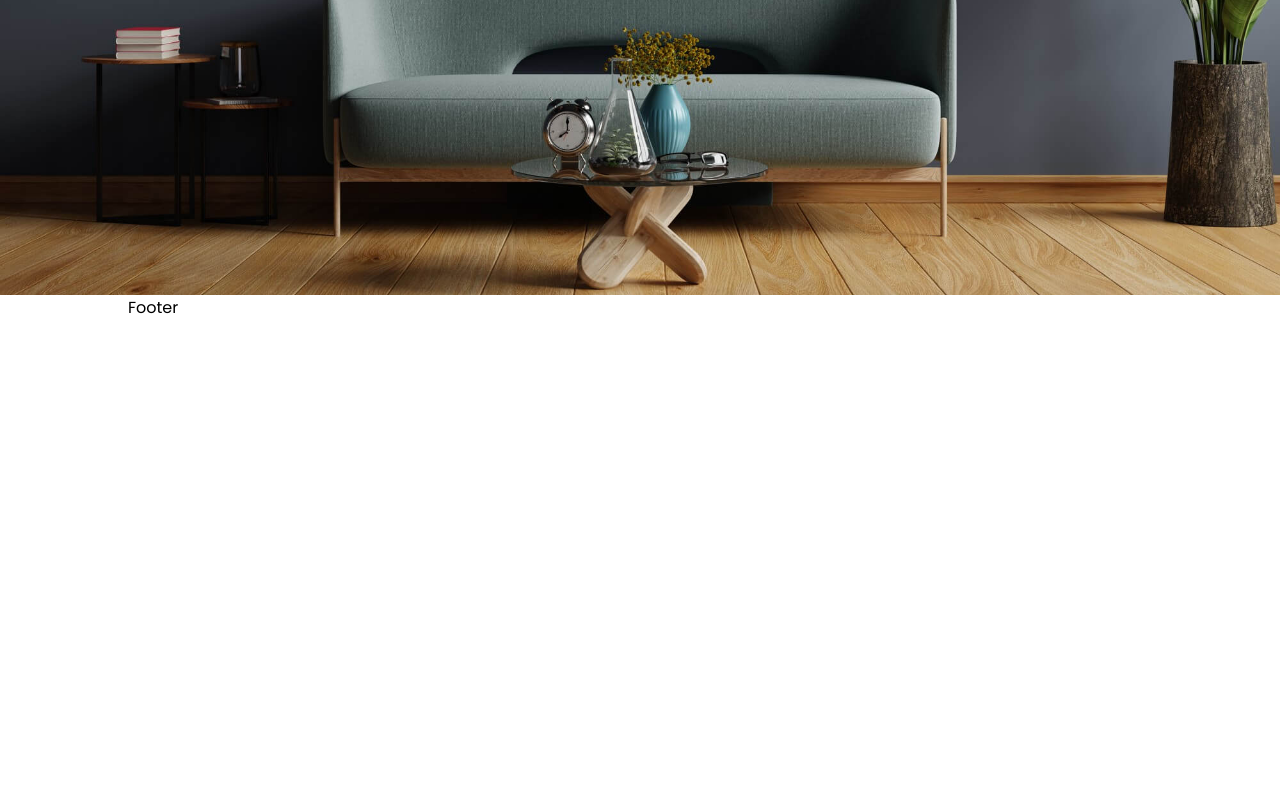
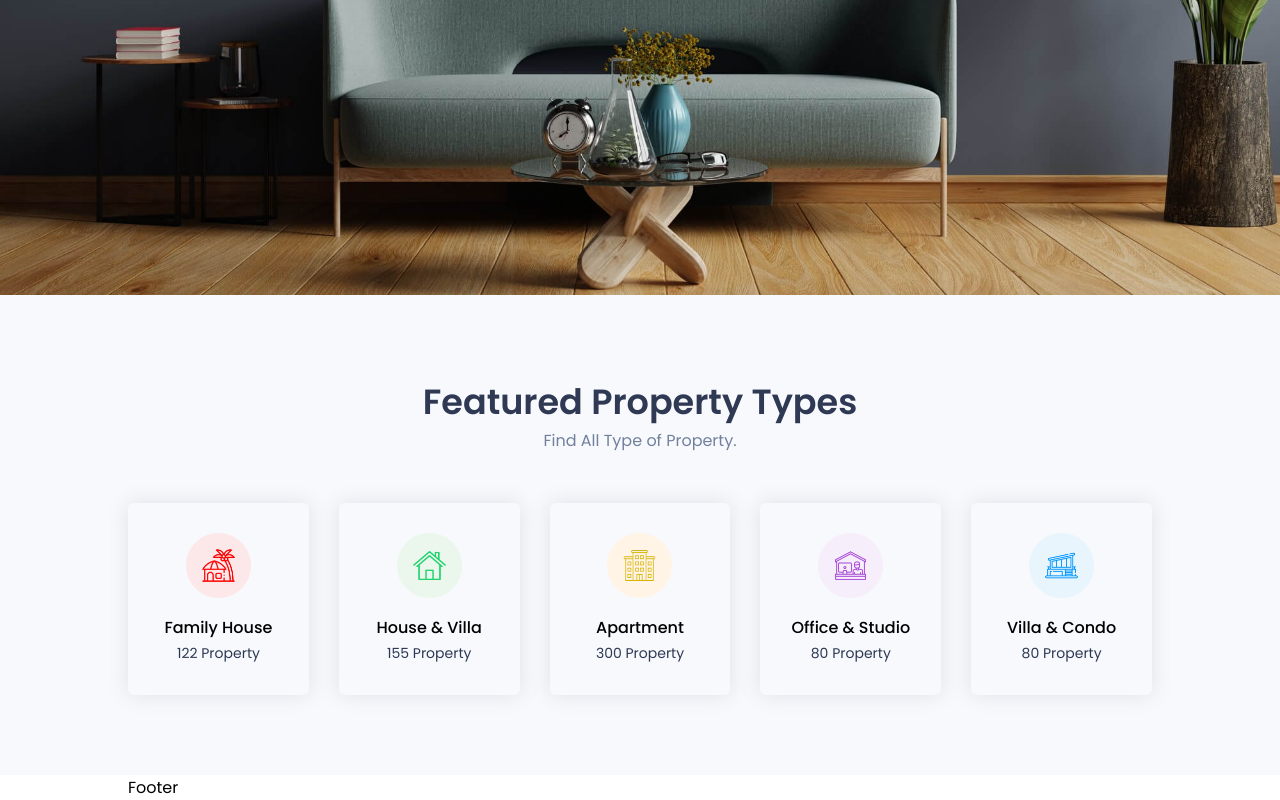
Before and after one commit to danhbui1998/react-landing-page, a React (Create React App) app: page / in a window 1280 px wide. Shown: the part 505-1305 px from the top of the page. Before the commit the page ends 825 px from the top, so only its background shows below. Built offline with nearby package versions, Linux system fonts and the light colour scheme.

Commit message:
#5. Xây dựng phần Featured

```diff
--- a/src/App.scss
+++ b/src/App.scss
@@ -27,3 +27,7 @@ input {
     border: none;
     outline: none;
 }
+
+section {
+    padding: 80px 0;
+}
--- a/src/assets/data/Data.js
+++ b/src/assets/data/Data.js
@@ -1,318 +1,375 @@
+import featured1 from '../images/hero/h1.png';
+import featured2 from '../images/hero/h2.png';
+import featured3 from '../images/hero/h3.png';
+import featured4 from '../images/hero/h4.png';
+import featured5 from '../images/hero/h6.png';
+
 export const nav = [
     {
-    text: "home",
-    path: "/",
+        text: 'home',
+        path: '/',
     },
     {
-    text: "about",
-    path: "/about",
+        text: 'about',
+        path: '/about',
     },
     {
-    text: "services",
-    path: "/services",
+        text: 'services',
+        path: '/services',
     },
     {
-    text: "blog",
-    path: "/blog",
+        text: 'blog',
+        path: '/blog',
     },
     {
-    text: "pricing",
-    path: "/pricing",
+        text: 'pricing',
+        path: '/pricing',
     },
     {
-    text: "contact",
-    path: "/contact",
+        text: 'contact',
+        path: '/contact',
     },
-]
+];
 export const featured = [
     {
-    cover: "../images/hero/h1.png",
-    name: "Family House",
-    total: "122 Property",
+        avatar: featured1,
+        name: 'Family House',
+        total: '122 Property',
     },
     {
-    cover: "../images/hero/h2.png",
-    name: "House & Villa",
-    total: "155 Property",
+        avatar: featured2,
+        name: 'House & Villa',
+        total: '155 Property',
     },
     {
-    cover: "../images/hero/h3.png",
-    name: "Apartment",
-    total: "300 Property",
+        avatar: featured3,
+        name: 'Apartment',
+        total: '300 Property',
     },
     {
-    cover: "../images/hero/h4.png",
-    name: "Office & Studio",
-    total: "80 Property",
+        avatar: featured4,
+        name: 'Office & Studio',
+        total: '80 Property',
     },
     {
-    cover: "../images/hero/h6.png",
-    name: "Villa & Condo",
-    total: "80 Property",
+        avatar: featured5,
+        name: 'Villa & Condo',
+        total: '80 Property',
     },
-]
+];
 export const list = [
     {
         id: 1,
-    cover: "../images/list/p-1.png",
-    name: "Red Carpet Real Estate",
-    location: "210 Zirak Road, Canada",
-    category: "For Rent",
-    price: "$3,700",
-    type: "Apartment",
+        cover: '../images/list/p-1.png',
+        name: 'Red Carpet Real Estate',
+        location: '210 Zirak Road, Canada',
+        category: 'For Rent',
+        price: '$3,700',
+        type: 'Apartment',
     },
     {
         id: 2,
-    cover: "../images/list/p-2.png",
-    name: "Fairmount Properties",
-    location: "5698 Zirak Road, NewYork",
-    category: "For Sale",
-    price: "$9,750",
-    type: "Condos",
+        cover: '../images/list/p-2.png',
+        name: 'Fairmount Properties',
+        location: '5698 Zirak Road, NewYork',
+        category: 'For Sale',
+        price: '$9,750',
+        type: 'Condos',
     },
     {
         id: 3,
-    cover: "../images/list/p-7.png",
-    name: "The Real Estate Corner",
-    location: "5624 Mooker Market, USA",
-    category: "For Rent",
-    price: "$5,860",
-    type: "Offices",
+        cover: '../images/list/p-7.png',
+        name: 'The Real Estate Corner',
+        location: '5624 Mooker Market, USA',
+        category: 'For Rent',
+        price: '$5,860',
+        type: 'Offices',
     },
     {
         id: 4,
-    cover: "../images/list/p-4.png",
-    name: "Herringbone Realty",
-    location: "5621 Liverpool, London",
-    category: "For Sale",
-    price: "$7,540",
-    type: "Homes & Villas",
+        cover: '../images/list/p-4.png',
+        name: 'Herringbone Realty',
+        location: '5621 Liverpool, London',
+        category: 'For Sale',
+        price: '$7,540',
+        type: 'Homes & Villas',
     },
     {
         id: 5,
-    cover: "../images/list/p-5.png",
-    name: "Brick Lane Realty",
-    location: "210 Montreal Road, Canada",
-    category: "For Rent",
-    price: "$4,850",
-    type: "Commercial",
+        cover: '../images/list/p-5.png',
+        name: 'Brick Lane Realty',
+        location: '210 Montreal Road, Canada',
+        category: 'For Rent',
+        price: '$4,850',
+        type: 'Commercial',
     },
     {
         id: 6,
-    cover: "../images/list/p-6.png",
-    name: "Banyon Tree Realty",
-    location: "210 Zirak Road, Canada",
-    category: "For Sale",
-    price: "$2,742",
-    type: "Apartment",
+        cover: '../images/list/p-6.png',
+        name: 'Banyon Tree Realty',
+        location: '210 Zirak Road, Canada',
+        category: 'For Sale',
+        price: '$2,742',
+        type: 'Apartment',
     },
-]
+];
 export const awards = [
     {
-    icon: <i class='fa-solid fa-trophy'></i>,
-    num: "32 M	",
-    name: "Blue Burmin Award",
+        icon: <i class="fa-solid fa-trophy"></i>,
+        num: '32 M	',
+        name: 'Blue Burmin Award',
     },
     {
-    icon: <i class='fa-solid fa-briefcase'></i>,
-    num: "43 M",
-    name: "Mimo X11 Award",
+        icon: <i class="fa-solid fa-briefcase"></i>,
+        num: '43 M',
+        name: 'Mimo X11 Award',
     },
     {
-    icon: <i class='fa-solid fa-lightbulb'></i>,
-    num: "51 M",
-    name: "Australian UGC Award",
+        icon: <i class="fa-solid fa-lightbulb"></i>,
+        num: '51 M',
+        name: 'Australian UGC Award',
     },
     {
-    icon: <i class='fa-solid fa-heart'></i>,
-    num: "42 M",
-    name: "IITCA Green Award",
+        icon: <i class="fa-solid fa-heart"></i>,
+        num: '42 M',
+        name: 'IITCA Green Award',
     },
-]
+];
 export const location = [
     {
         id: 1,
-    name: "New Orleans, Louisiana",
-    Villas: "12 Villas",
-    Apartments: "10 Apartments",
-    Offices: "07 Offices",
-    cover: "./images/location/city-1.png",
+        name: 'New Orleans, Louisiana',
+        Villas: '12 Villas',
+        Apartments: '10 Apartments',
+        Offices: '07 Offices',
+        cover: './images/location/city-1.png',
     },
     {
         id: 2,
-    name: "Jerrsy, United State",
-    Villas: "12 Villas",
-    Apartments: "10 Apartments",
-    Offices: "07 Offices",
-    cover: "./images/location/city-2.png",
+        name: 'Jerrsy, United State',
+        Villas: '12 Villas',
+        Apartments: '10 Apartments',
+        Offices: '07 Offices',
+        cover: './images/location/city-2.png',
     },
     {
         id: 3,
-    name: "Liverpool, London",
-    Villas: "12 Villas",
-    Apartments: " 10 Apartments",
-    Offices: "07 Offices",
-    cover: "./images/location/city-3.png",
+        name: 'Liverpool, London',
+        Villas: '12 Villas',
+        Apartments: ' 10 Apartments',
+        Offices: '07 Offices',
+        cover: './images/location/city-3.png',
     },
     {
         id: 4,
-    name: "NewYork, United States",
-    Villas: "12 Villas",
-    Apartments: " 10 Apartments",
-    Offices: "07 Offices",
-    cover: "./images/location/city-4.png",
+        name: 'NewYork, United States',
+        Villas: '12 Villas',
+        Apartments: ' 10 Apartments',
+        Offices: '07 Offices',
+        cover: './images/location/city-4.png',
     },
     {
         id: 5,
-    name: "Montreal, Canada",
-    Villas: "12 Villas",
-    Apartments: " 10 Apartments",
-    Offices: "07 Offices",
-    cover: "./images/location/city-5.png",
+        name: 'Montreal, Canada',
+        Villas: '12 Villas',
+        Apartments: ' 10 Apartments',
+        Offices: '07 Offices',
+        cover: './images/location/city-5.png',
     },
     {
         id: 6,
-    name: "California, USA",
-    Villas: "12 Villas",
-    Apartments: " 10 Apartments",
-    Offices: "07 Offices",
-    cover: "./images/location/city-6.png",
+        name: 'California, USA',
+        Villas: '12 Villas',
+        Apartments: ' 10 Apartments',
+        Offices: '07 Offices',
+        cover: './images/location/city-6.png',
     },
-]
+];
 export const team = [
     {
-    list: "50",
-    cover: "../images/customer/team-1.jpg",
-    address: "Liverpool, Canada",
-    name: "Sargam S. Singh",
-    icon: [<i class='fa-brands fa-facebook-f'></i>, <i class='fa-brands fa-linkedin'></i>, <i class='fa-brands fa-twitter'></i>, <i class='fa-brands fa-instagram'></i>],
-  },
-  {
-    list: "70",
-    cover: "../images/customer/team-2.jpg",
-    address: "Montreal, Canada",
-    name: "Harijeet M. Siller",
-    icon: [<i class='fa-brands fa-facebook-f'></i>, <i class='fa-brands fa-linkedin'></i>, <i class='fa-brands fa-twitter'></i>, <i class='fa-brands fa-instagram'></i>],
-  },
-  {
-    list: "80",
-    cover: "../images/customer/team-3.jpg",
-    address: "Denever, USA",
-    name: "Anna K. Young",
-    icon: [<i class='fa-brands fa-facebook-f'></i>, <i class='fa-brands fa-linkedin'></i>, <i class='fa-brands fa-twitter'></i>, <i class='fa-brands fa-instagram'></i>],
-  },
-  {
-    list: "51",
-    cover: "../images/customer/team-4.jpg",
-    address: "2272 Briarwood Drive",
-    name: "Michael P. Grimaldo",
-    icon: [<i class='fa-brands fa-facebook-f'></i>, <i class='fa-brands fa-linkedin'></i>, <i class='fa-brands fa-twitter'></i>, <i class='fa-brands fa-instagram'></i>],
-  },
-  {
-    list: "42",
-    cover: "../images/customer/team-5.jpg",
-    address: "2272 Briarwood Drive",
-    name: "Michael P. Grimaldo",
-    icon: [<i class='fa-brands fa-facebook-f'></i>, <i class='fa-brands fa-linkedin'></i>, <i class='fa-brands fa-twitter'></i>, <i class='fa-brands fa-instagram'></i>],
-  },
-  {
-    list: "38",
-    cover: "../images/customer/team-5.jpg",
-    address: "Montreal, USA",
-    name: "Adam K. Jollio",
-    icon: [<i class='fa-brands fa-facebook-f'></i>, <i class='fa-brands fa-linkedin'></i>, <i class='fa-brands fa-twitter'></i>, <i class='fa-brands fa-instagram'></i>],
-  },
-]
-export const price = [
-  {
-    plan: "Basic",
-    price: "29",
-    ptext: "per user, per month",
-    list: [
-      {
-        icon: <i class='fa-solid fa-check'></i>,
-        text: "99.5% Uptime Guarantee",
-      },
-      {
-        icon: <i class='fa-solid fa-check'></i>,
-        text: "120GB CDN Bandwidth",
-      },
-      {
-        icon: <i class='fa-solid fa-check'></i>,
-        text: "5GB Cloud Storage",
-      },
-      { change: "color", icon: <i class='fa-solid fa-x'></i>, text: "Personal Help Support" },
-      { change: "color", icon: <i class='fa-solid fa-x'></i>, text: "Enterprise SLA" },
+        list: '50',
+        cover: '../images/customer/team-1.jpg',
+        address: 'Liverpool, Canada',
+        name: 'Sargam S. Singh',
+        icon: [
+            <i class="fa-brands fa-facebook-f"></i>,
+            <i class="fa-brands fa-linkedin"></i>,
+            <i class="fa-brands fa-twitter"></i>,
+            <i class="fa-brands fa-instagram"></i>,
         ],
     },
     {
-    best: "Best Value",
-    plan: "Standard",
-    price: "49",
-    ptext: "per user, per month",
+        list: '70',
+        cover: '../images/customer/team-2.jpg',
+        address: 'Montreal, Canada',
+        name: 'Harijeet M. Siller',
+        icon: [
+            <i class="fa-brands fa-facebook-f"></i>,
+            <i class="fa-brands fa-linkedin"></i>,
+            <i class="fa-brands fa-twitter"></i>,
+            <i class="fa-brands fa-instagram"></i>,
+        ],
+    },
+    {
+        list: '80',
+        cover: '../images/customer/team-3.jpg',
+        address: 'Denever, USA',
+        name: 'Anna K. Young',
+        icon: [
+            <i class="fa-brands fa-facebook-f"></i>,
+            <i class="fa-brands fa-linkedin"></i>,
+            <i class="fa-brands fa-twitter"></i>,
+            <i class="fa-brands fa-instagram"></i>,
+        ],
+    },
+    {
+        list: '51',
+        cover: '../images/customer/team-4.jpg',
+        address: '2272 Briarwood Drive',
+        name: 'Michael P. Grimaldo',
+        icon: [
+            <i class="fa-brands fa-facebook-f"></i>,
+            <i class="fa-brands fa-linkedin"></i>,
+            <i class="fa-brands fa-twitter"></i>,
+            <i class="fa-brands fa-instagram"></i>,
+        ],
+    },
+    {
+        list: '42',
+        cover: '../images/customer/team-5.jpg',
+        address: '2272 Briarwood Drive',
+        name: 'Michael P. Grimaldo',
+        icon: [
+            <i class="fa-brands fa-facebook-f"></i>,
+            <i class="fa-brands fa-linkedin"></i>,
+            <i class="fa-brands fa-twitter"></i>,
+            <i class="fa-brands fa-instagram"></i>,
+        ],
+    },
+    {
+        list: '38',
+        cover: '../images/customer/team-5.jpg',
+        address: 'Montreal, USA',
+        name: 'Adam K. Jollio',
+        icon: [
+            <i class="fa-brands fa-facebook-f"></i>,
+            <i class="fa-brands fa-linkedin"></i>,
+            <i class="fa-brands fa-twitter"></i>,
+            <i class="fa-brands fa-instagram"></i>,
+        ],
+    },
+];
+export const price = [
+    {
+        plan: 'Basic',
+        price: '29',
+        ptext: 'per user, per month',
         list: [
             {
-        icon: <i class='fa-solid fa-check'></i>,
-        text: "99.5% Uptime Guarantee",
+                icon: <i class="fa-solid fa-check"></i>,
+                text: '99.5% Uptime Guarantee',
             },
             {
-        icon: <i class='fa-solid fa-check'></i>,
-        text: "150GB CDN Bandwidth",
+                icon: <i class="fa-solid fa-check"></i>,
+                text: '120GB CDN Bandwidth',
             },
             {
-        icon: <i class='fa-solid fa-check'></i>,
-        text: "10GB Cloud Storage",
+                icon: <i class="fa-solid fa-check"></i>,
+                text: '5GB Cloud Storage',
+            },
+            { change: 'color', icon: <i class="fa-solid fa-x"></i>, text: 'Personal Help Support' },
+            { change: 'color', icon: <i class="fa-solid fa-x"></i>, text: 'Enterprise SLA' },
+        ],
     },
     {
-        icon: <i class='fa-solid fa-check'></i>,
-        text: "Personal Help Support",
+        best: 'Best Value',
+        plan: 'Standard',
+        price: '49',
+        ptext: 'per user, per month',
+        list: [
+            {
+                icon: <i class="fa-solid fa-check"></i>,
+                text: '99.5% Uptime Guarantee',
             },
             {
-        change: "color",
-        icon: <i class='fa-solid fa-x'></i>,
-        text: "Enterprise SLA",
+                icon: <i class="fa-solid fa-check"></i>,
+                text: '150GB CDN Bandwidth',
+            },
+            {
+                icon: <i class="fa-solid fa-check"></i>,
+                text: '10GB Cloud Storage',
+            },
+            {
+                icon: <i class="fa-solid fa-check"></i>,
+                text: 'Personal Help Support',
+            },
+            {
+                change: 'color',
+                icon: <i class="fa-solid fa-x"></i>,
+                text: 'Enterprise SLA',
             },
         ],
     },
     {
-    plan: "Platinum",
-    price: "79",
-    ptext: "2 user, per month",
+        plan: 'Platinum',
+        price: '79',
+        ptext: '2 user, per month',
         list: [
             {
-        icon: <i class='fa-solid fa-check'></i>,
-        text: "100% Uptime Guarantee",
+                icon: <i class="fa-solid fa-check"></i>,
+                text: '100% Uptime Guarantee',
             },
             {
-        icon: <i class='fa-solid fa-check'></i>,
-        text: "200GB CDN Bandwidth",
+                icon: <i class="fa-solid fa-check"></i>,
+                text: '200GB CDN Bandwidth',
             },
             {
-        icon: <i class='fa-solid fa-check'></i>,
-        text: "20GB Cloud Storage",
+                icon: <i class="fa-solid fa-check"></i>,
+                text: '20GB Cloud Storage',
             },
             {
-        icon: <i class='fa-solid fa-check'></i>,
-        text: "Personal Help Support",
+                icon: <i class="fa-solid fa-check"></i>,
+                text: 'Personal Help Support',
             },
             {
-        icon: <i class='fa-solid fa-check'></i>,
-        text: "Enterprise SLA",
+                icon: <i class="fa-solid fa-check"></i>,
+                text: 'Enterprise SLA',
             },
         ],
     },
-]
+];
 export const footer = [
     {
-    title: "LAYOUTS",
-    text: [{ list: "Home Page" }, { list: "About Page" }, { list: "Service Page" }, { list: "Property Page" }, { list: "Contact Page" }, { list: "Single Blog" }],
+        title: 'LAYOUTS',
+        text: [
+            { list: 'Home Page' },
+            { list: 'About Page' },
+            { list: 'Service Page' },
+            { list: 'Property Page' },
+            { list: 'Contact Page' },
+            { list: 'Single Blog' },
+        ],
     },
     {
-    title: "ALL SECTIONS",
-    text: [{ list: "Headers" }, { list: "Features" }, { list: "Attractive" }, { list: "Testimonials" }, { list: "Videos" }, { list: "Footers" }],
+        title: 'ALL SECTIONS',
+        text: [
+            { list: 'Headers' },
+            { list: 'Features' },
+            { list: 'Attractive' },
+            { list: 'Testimonials' },
+            { list: 'Videos' },
+            { list: 'Footers' },
+        ],
     },
     {
-    title: "COMPANY",
-    text: [{ list: "About" }, { list: "Blog" }, { list: "Pricing" }, { list: "Affiliate" }, { list: "Login" }, { list: "Changelog" }],
+        title: 'COMPANY',
+        text: [
+            { list: 'About' },
+            { list: 'Blog' },
+            { list: 'Pricing' },
+            { list: 'Affiliate' },
+            { list: 'Login' },
+            { list: 'Changelog' },
+        ],
     },
-]
+];
--- a/src/components/Banner/Banner.jsx
+++ b/src/components/Banner/Banner.jsx
@@ -3,7 +3,7 @@ import { faSearch } from '@fortawesome/free-solid-svg-icons';
 
 import './Banner.scss';
 import Button from '../Button';
-import Heading from '../Heading/Heading';
+import Heading from '../Heading';
 
 function Banner() {
     return (
--- a/src/components/Banner/Banner.scss
+++ b/src/components/Banner/Banner.scss
@@ -26,13 +26,13 @@
         }
         @include sm {
             .heading {
-                width: 80%;
+                width: 90%;
                 h2 {
                     font-size: 50px;
                 }
             }
         }
-        @include xxs {
+        @include xs {
             .heading {
                 h2 {
                     font-size: 40px;
--- /dev/null
+++ b/src/components/Featured/Featured.jsx
@@ -0,0 +1,16 @@
+import Heading from '../Heading';
+import './Featured.scss';
+import FeaturedCard from './FeaturedCard';
+
+function Featured() {
+    return (
+        <section className="featured">
+            <div className="container">
+                <Heading title="Featured Property Types" subtitle="Find All Type of Property." />
+                <FeaturedCard />
+            </div>
+        </section>
+    );
+}
+
+export default Featured;
--- /dev/null
+++ b/src/components/Featured/Featured.scss
@@ -0,0 +1,44 @@
+@import '../../scss/mixin.scss';
+
+.featured {
+    background-color: #f7f9fc;
+
+    &-card {
+        margin-top: 50px;
+        display: grid;
+        grid-template-columns: repeat(5, 1fr);
+        gap: 30px;
+    }
+    &-item {
+        box-shadow: 0 0 20px 0 rgb(112 121 138 /18%);
+        border-radius: 6px;
+        text-align: center;
+        padding: 30px;
+        cursor: pointer;
+        img {
+            width: 65px;
+            height: 65px;
+            margin: auto;
+        }
+        h4 {
+            font-weight: 500;
+            margin-top: 10px;
+        }
+        label {
+            color: #2d3954;
+            font-size: 14px;
+        }
+    }
+    @include sm {
+        .featured-card {
+            grid-template-columns: repeat(2, 1fr);
+        }
+    }
+    @include xs {
+    }
+    @include xxs {
+        .featured-card {
+            grid-template-columns: repeat(1, 1fr);
+        }
+    }
+}
--- /dev/null
+++ b/src/components/Featured/FeaturedCard.jsx
@@ -0,0 +1,18 @@
+import { featured } from '../../assets/data/Data';
+import './Featured.scss';
+
+function FeaturedCard() {
+    return (
+        <div className="featured-card">
+            {featured.map((item, index) => (
+                <div className="featured-item">
+                    <img src={item.avatar} alt={item.name} />
+                    <h4>{item.name}</h4>
+                    <label>{item.total}</label>
+                </div>
+            ))}
+        </div>
+    );
+}
+
+export default FeaturedCard;
--- /dev/null
+++ b/src/components/Featured/index.js
@@ -0,0 +1 @@
+export { default } from './Featured';
--- a/src/pages/Home/Home.jsx
+++ b/src/pages/Home/Home.jsx
@@ -1,9 +1,11 @@
 import Banner from '../../components/Banner';
+import Featured from '../../components/Featured';
 import './Home.scss';
 function Home() {
     return (
         <div className="home">
             <Banner />
+            <Featured />
         </div>
     );
 }
```
Lines whose indentation alone changed are shown as unchanged.
